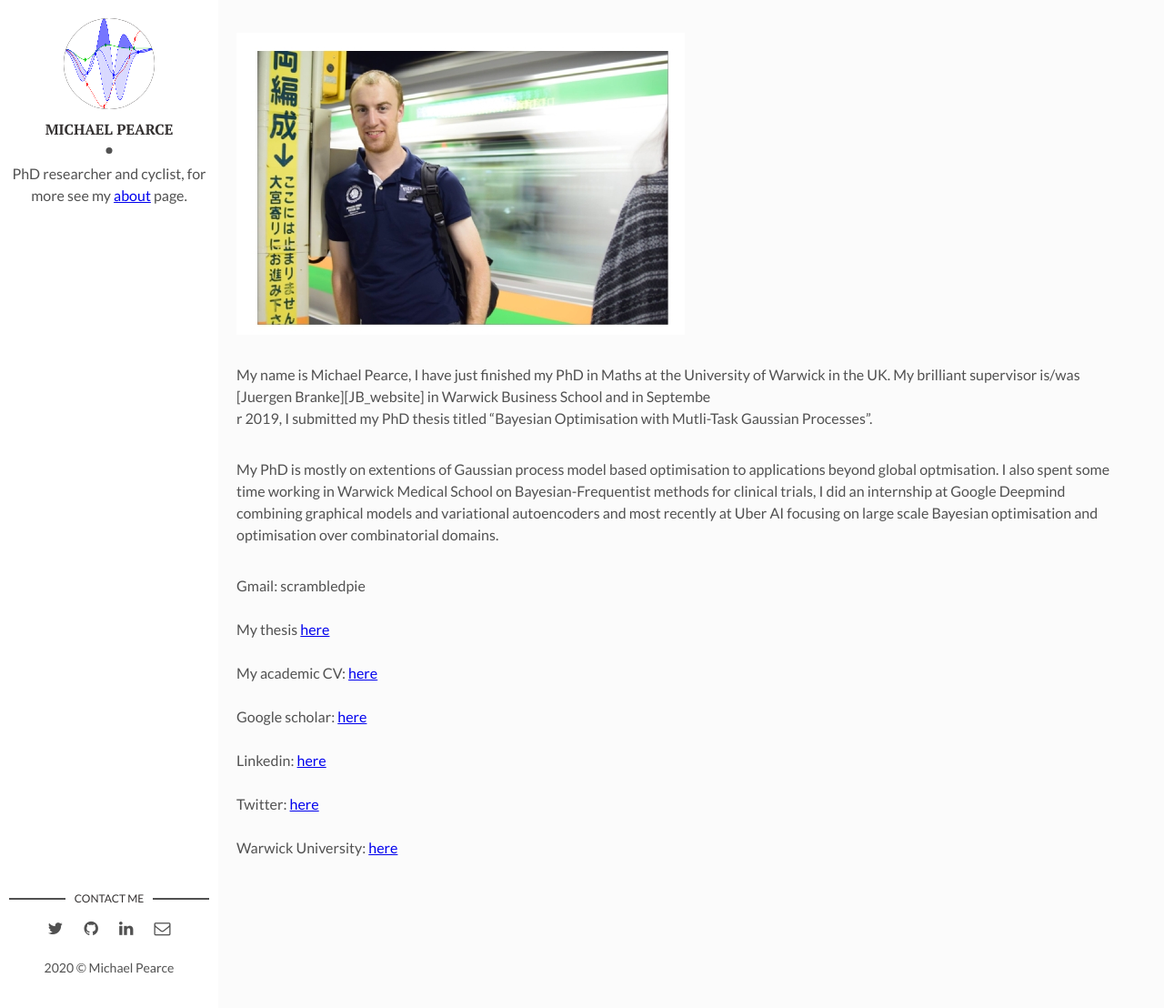
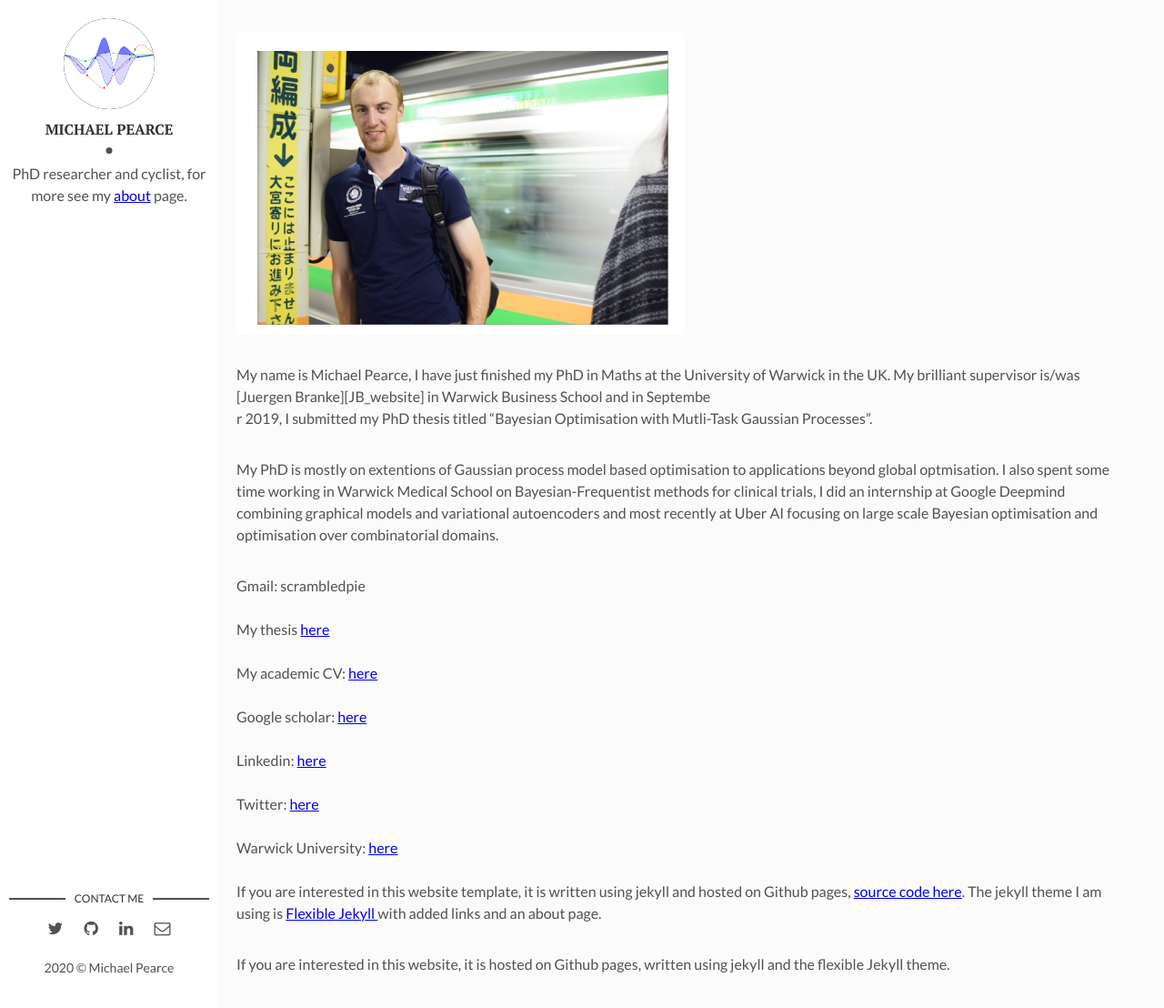
Before and after one commit to scrambledpie/scrambledpie.github.io, a Jekyll site: the page built from about.markdown, in a window 1280 px wide and 1108 px high. Shown: the whole window at 91% size. Built offline with Jekyll 4.4.1, drawn with Linux system fonts in a browser that asks for light colours.

Commit message:
tweak small circle piccy

```diff
--- a/_config.yml
+++ b/_config.yml
@@ -9,7 +9,7 @@ site-twitter: #if your site has a twitter account, enter it here
 
 # Author Settings
 author: Michael Pearce # add your name
-author-img: Pics/con_LEVI_REVI_NREVI-crop-1.png # add your photo
+author-img: Pics/con_LEVI_REVI_NREVI-crop-2.png # add your photo
 about-author: Researcher and avid cyclist # add description
 social-twitter: MichaelLeopoldP # add your Twitter handle
 social-github: scrambledpie  # add your Github handle
--- a/_posts/2017-12-7-Bayesian-Simulation-Optimization-with-Input-Uncertainty.markdown
+++ b/_posts/2017-12-7-Bayesian-Simulation-Optimization-with-Input-Uncertainty.markdown
@@ -2,7 +2,7 @@
 layout: post
 title:  "Bayesian Simulation Optimization with Input Uncertainty"
 date:   2017-12-7 17:46:02 +0100
-img: software.jpg # Add image post (optional)
+permalink: /BO-with-IU/
 categories: jekyll update
 img: Pics/IU/image26.gif
 paper: Pics/IU/pearce2017(1).pdf
--- a/_posts/2018-10-21-Continuous-Multi-Task-Bayesian-Optimization-with-Correlation.markdown
+++ b/_posts/2018-10-21-Continuous-Multi-Task-Bayesian-Optimization-with-Correlation.markdown
@@ -3,6 +3,7 @@ layout: post
 title:  "Continuous Multi-Task Bayesian Optimization with Correlation"
 date:   2018-10-21 17:46:02 +0100
 categories: jekyll update
+permalink: /REVI/
 img: Pics/REVI/MTKGREVI_sparse-2.gif
 paper: https://www.sciencedirect.com/science/article/abs/pii/S0377221718302261
 code: https://github.com/scrambledpie/Conditional-Multi-Task-BayesOpt
--- a/_posts/2019-10-21-Bayesian-Optimization-Allowing-For-Common-Random-Numbers.markdown
+++ b/_posts/2019-10-21-Bayesian-Optimization-Allowing-For-Common-Random-Numbers.markdown
@@ -3,6 +3,7 @@ layout: post
 title:  "Bayesian Optimization Allowing for Common Random Numbers"
 date:   2019-10-21 17:46:02 +0100
 categories: jekyll update
+permalink: /BO-CRN/
 img: Pics/CRN/CRN-ideal.jpg
 paper: https://arxiv.org/abs/1910.09259
 googlescholar: https://scholar.google.co.uk/citations?user=OOtbjJ0AAAAJ&hl=en#d=gs_md_cita-d&u=%2Fcitations%3Fview_op%3Dview_citation%26hl%3Den%26user%3DOOtbjJ0AAAAJ%26citation_for_view%3DOOtbjJ0AAAAJ%3AisC4tDSrTZIC%26tzom%3D0
--- a/_posts/2019-12-6-Gaussian-Process-Prior_VAE-for-Interpretable-Latent-Dynamics-from-Pixels.markdown
+++ b/_posts/2019-12-6-Gaussian-Process-Prior_VAE-for-Interpretable-Latent-Dynamics-from-Pixels.markdown
@@ -3,6 +3,7 @@ layout: post
 title:  "Gaussian Process Prior VAE for Interpretable Latent Dynamics from Pixels"
 date:   2019-12-4 17:46:02 +0100
 categories: jekyll update
+permalink: /GP-VAE/
 img: Pics/GPVAE/out.gif # Add image post (optional)
 code: https://github.com/scrambledpie/GPVAE
 paper: https://openreview.net/pdf?id=ryxItJn4FH
--- a/about.markdown
+++ b/about.markdown
@@ -40,7 +40,16 @@ Twitter: <a href="https://twitter.com/MichaelLeopoldP" target="_blank"> here </a
 <br>
 <br>
 Warwick University: <a href="https://warwick.ac.uk/fac/cross_fac/complexity/people/students/dtc/students2013/pearce/" target="_blank"> here </a>
+<br>
+<br>
+If you are interested in this website template, it is written using jekyll and hosted on Github pages,
+<a href="https://github.com/scrambledpie/scrambledpie.github.io" target="_blank"> source code here</a>.
+The jekyll theme I am using is
+<a href="http://jekyllthemes.org/themes/flexible-jekyll/" target="_blank"> Flexible Jekyll </a> with added links and an about page.
 </p>
+
+If you are interested in this website, it is hosted on Github pages, written using jekyll and the flexible Jekyll theme.
+
 
 <!--
 
```
Also changed, not shown: assets/img/Pics/con_LEVI_REVI_NREVI-crop-1.png, assets/img/Pics/con_LEVI_REVI_NREVI-crop-2.png (added).
